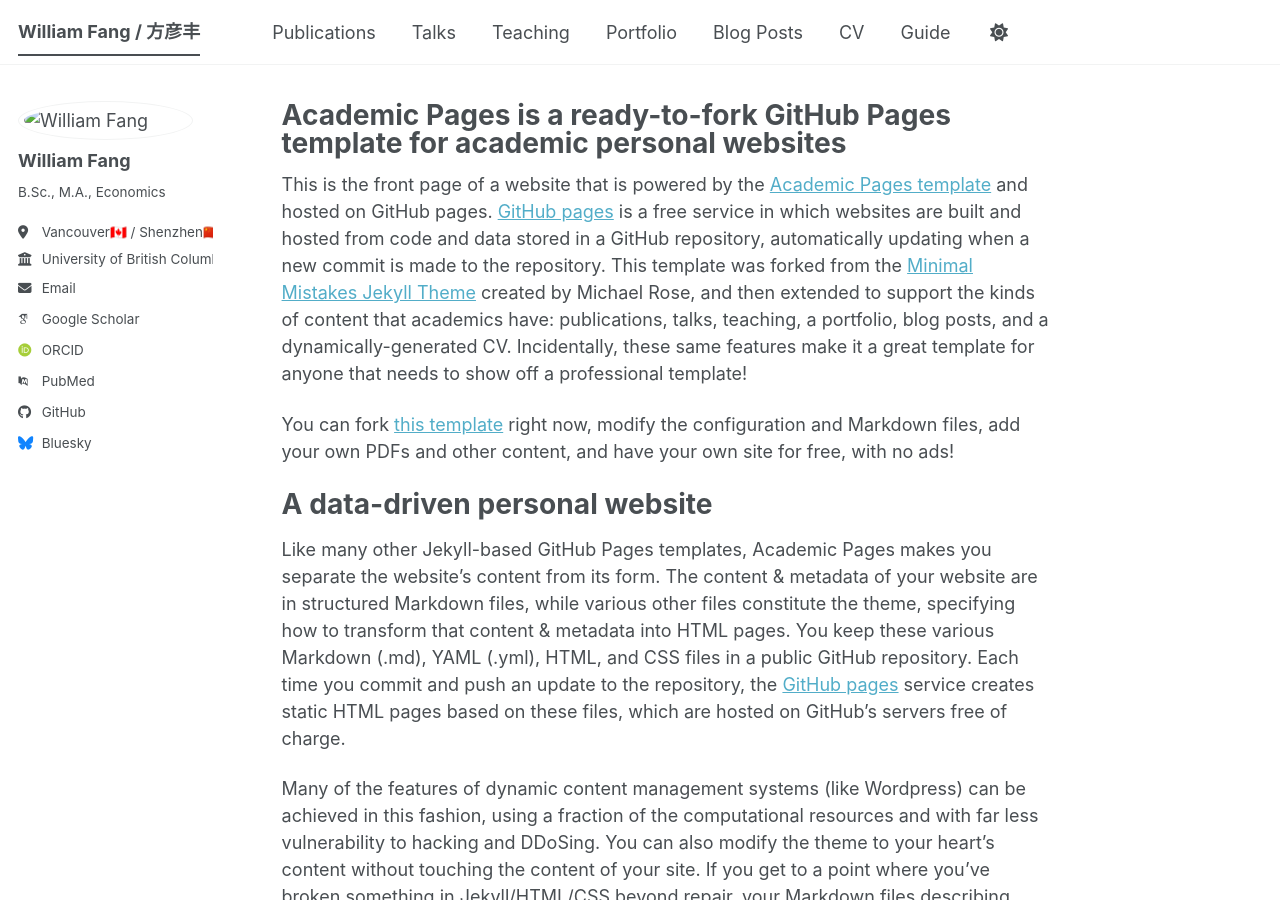
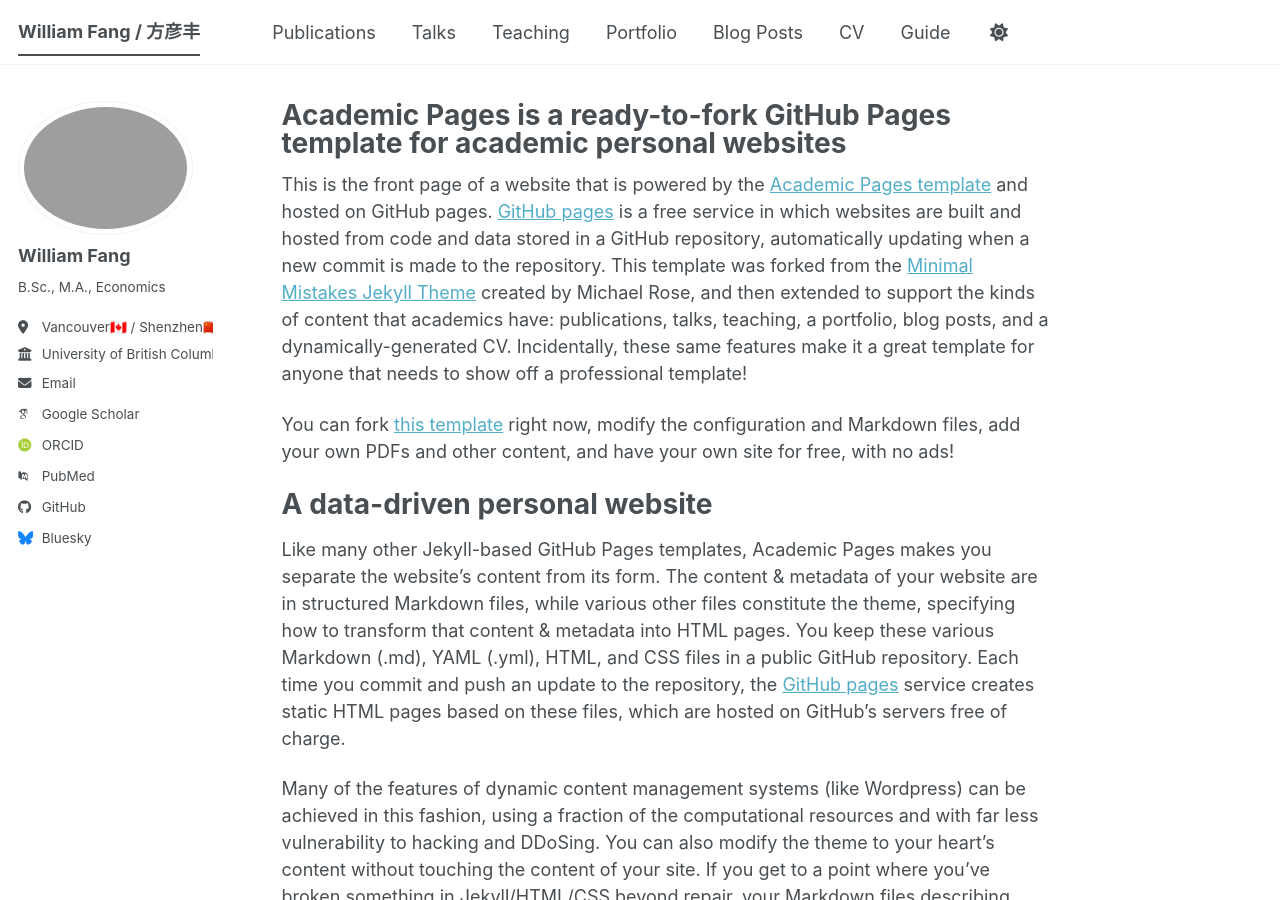
Before and after one commit to will-yanfeng-fang/will-yanfeng-fang.github.io, a Jekyll site: the page built from _pages/about.md, in a window 1280 px wide and 900 px high. Built offline with Jekyll 4.4.1, drawn with Linux system fonts in a browser that asks for light colours; some web fonts are replaced; a script bundle is joined from its source files by our own code; library files that are not in the unit come from our copies.

Commit message:
Update author avatar filename in config

```diff
--- a/_config.yml
+++ b/_config.yml
@@ -23,7 +23,7 @@
 #               Additional customization can be done by editing /_includes/author-profile.html
 author:
   # Biographic information
-  avatar           : "profile_photo.png"
+  avatar           : "profile.png"
   name             : "William Fang"
   pronouns         : # example: "he/him"
   bio              : "B.Sc., M.A., Economics"
```
